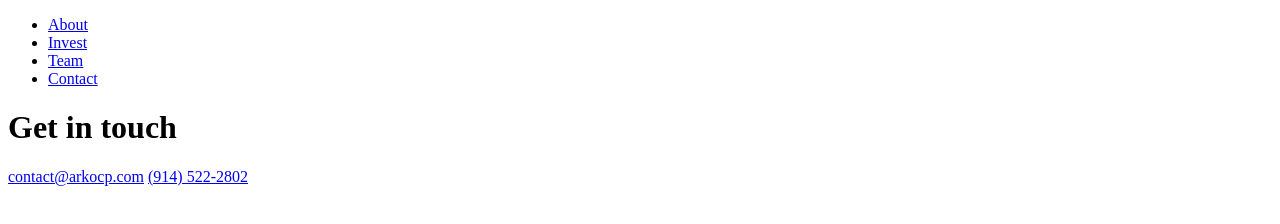
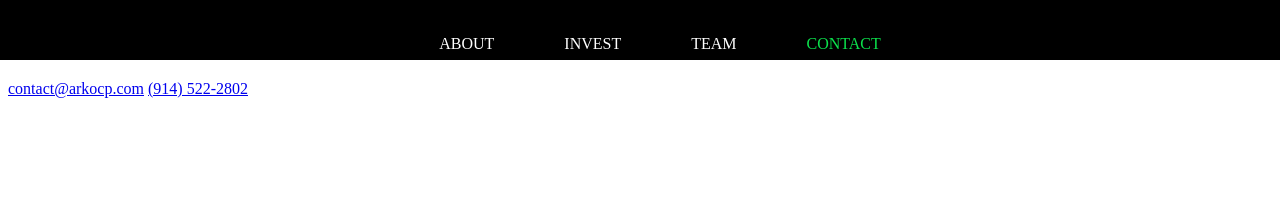
Before and after one commit to gknief/ArkoCP, a plain HTML site: page contact.html in a window 1280 px wide. Drawn offline with Linux system fonts and the light colour scheme.

Commit message:
added styling for navbar

```diff
--- a/contact.html
+++ b/contact.html
@@ -4,6 +4,7 @@
     <meta charset="UTF-8">
     <meta http-equiv="X-UA-Compatible" content="IE=edge">
     <meta name="viewport" content="width=device-width, initial-scale=1.0">
+    <link rel="stylesheet" href="style.css">
     <title>Arko Capital Partners</title>
 </head>
 <body>
@@ -12,7 +13,7 @@
             <ul>
                 <li><a href="about.html">About</a></li>
                 <li><a href="invest.html">Invest</a></li>
-                <li><a href="invest.html">Team</a></li>
+                <li><a href="team.html">Team</a></li>
                 <li><a href="#" class="active">Contact</a></li>
             </ul>
         </nav>
--- /dev/null
+++ b/style.css
@@ -0,0 +1,52 @@
+nav {
+    color: white;
+    background-color: black;
+    background-size: cover;
+    height: 60px;
+    top: 0;
+    left: 0;
+    right: 0;
+    position: fixed;
+    display: flex;
+    flex-wrap: wrap;
+    align-items: center;
+    font-family: 'Cinzel', serif;
+}
+
+nav a {
+    text-decoration: none;
+    text-transform: uppercase;
+    text-align: center;
+    color: white;
+    cursor: pointer;
+    display: block;
+    width: 100%;
+    padding: 15px;
+}
+
+nav a:hover {
+    color: rgb(29, 168, 71);
+}
+
+nav a.active {
+    color: rgb(11, 226, 76);
+}
+
+nav ul {
+    list-style: none;
+    text-align: center;
+    margin: 0 auto;
+    text-decoration: none;
+    display: flex;
+    justify-content: center;
+}
+
+nav li {
+    list-style: none;
+    text-align: center;
+    margin: 0 auto;
+    text-decoration: none;
+    display: flex;
+    justify-content: center;
+    padding: 20px;
+}
```
Also changed, not shown: about.html (+1 -0 lines), index.html (+1 -0 lines), invest.html (+1 -0 lines), team.html (+1 -0 lines).
